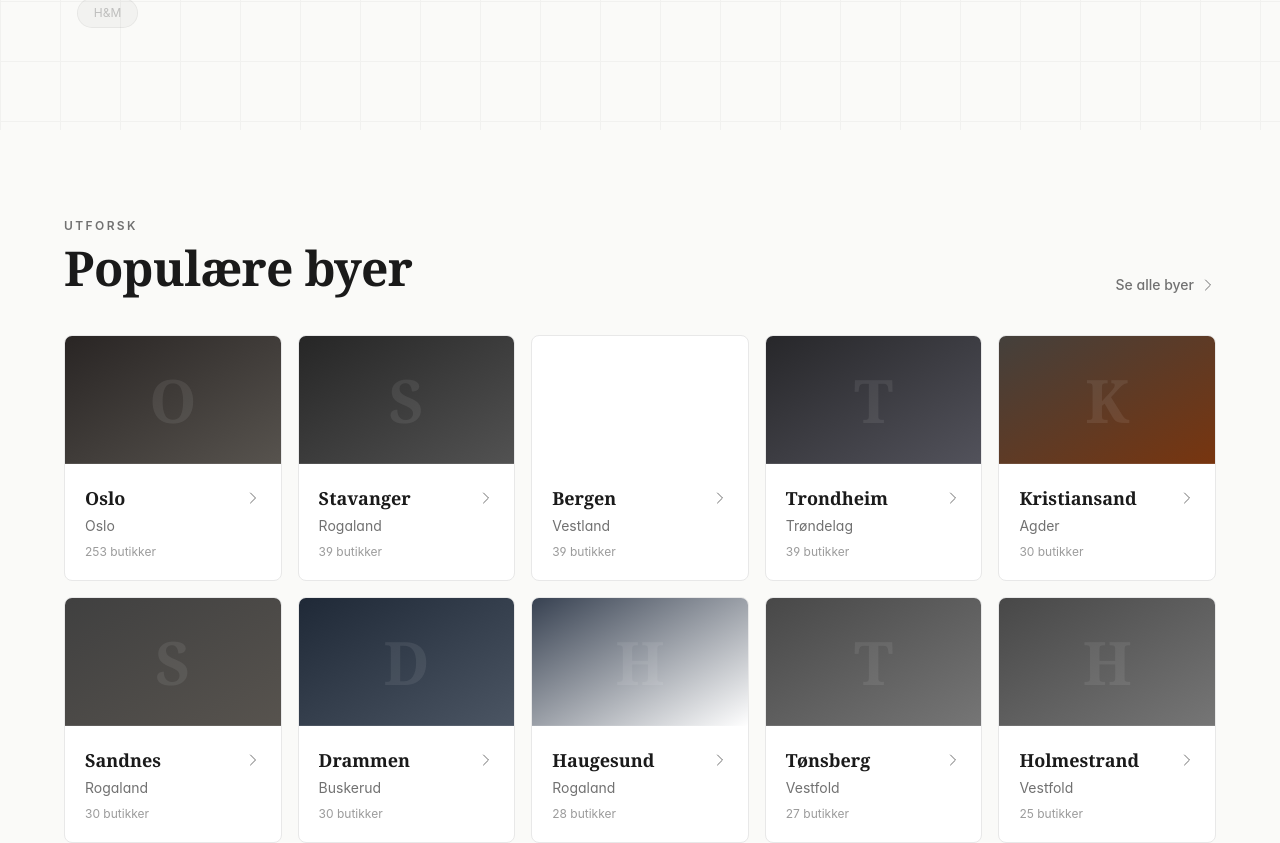
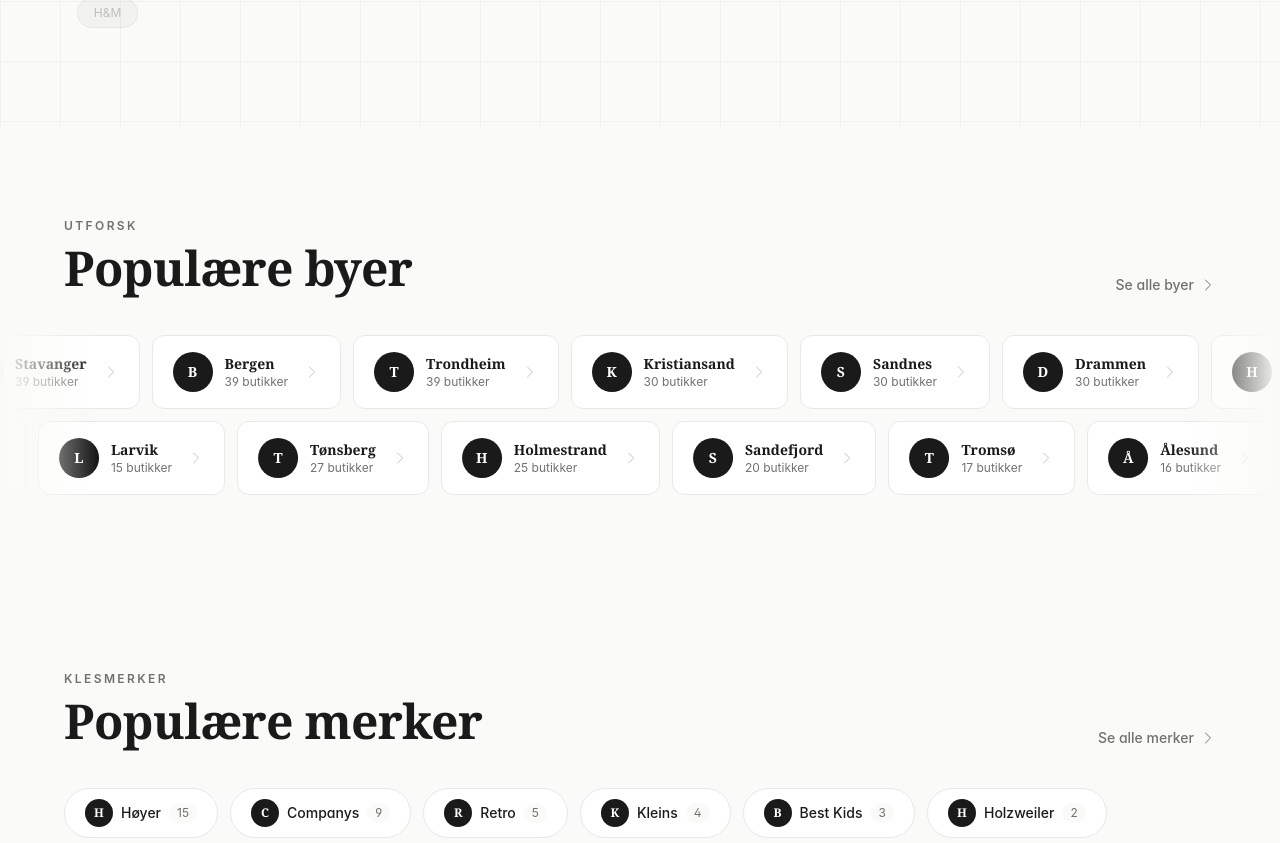
Before and after one commit to MohanM86/klesbutikk, a Next.js app: page / in a window 1280 px wide. Shown: the part 671-1514 px from the top of the page. Built offline with nearby package versions, Linux system fonts and the light colour scheme.

Commit message:
Add files via upload

```diff
--- a/src/app/globals.css
+++ b/src/app/globals.css
@@ -85,6 +85,16 @@
   50% { transform: translateY(-10px); }
 }
 
+/* City marquee */
+@keyframes marqueeLeft {
+  0% { transform: translateX(0); }
+  100% { transform: translateX(-50%); }
+}
+@keyframes marqueeRight {
+  0% { transform: translateX(-50%); }
+  100% { transform: translateX(0); }
+}
+
 /* Tabular numbers for counters */
 .tabular-nums {
   font-variant-numeric: tabular-nums;
--- a/src/app/page.tsx
+++ b/src/app/page.tsx
@@ -1,10 +1,10 @@
 import Link from 'next/link';
 import SearchBar from '@/components/SearchBar';
-import CityCard from '@/components/CityCard';
 import StoreCard from '@/components/StoreCard';
 import FAQAccordion from '@/components/FAQAccordion';
 import CTASection from '@/components/CTASection';
 import AnimatedHero from '@/components/AnimatedHero';
+import CityMarquee from '@/components/CityMarquee';
 import { getTopCities, getFeaturedStores, getStats, getTopBrands } from '@/lib/stores';
 import { faqSchema, itemListSchema } from '@/lib/seo';
 
@@ -32,7 +32,7 @@
 ];
 
 export default function HomePage() {
-  const cities = getTopCities(10);
+  const cities = getTopCities(16);
   const featured = getFeaturedStores(8);
   const stats = getStats();
   const topBrands = getTopBrands(16);
@@ -115,7 +115,8 @@
       </section>
 
       {/* ─── POPULAR CITIES ───────────────────────────────── */}
-      <section className="max-w-8xl mx-auto section-padding py-16 md:py-22">
+      <section className="py-16 md:py-22">
+        <div className="max-w-8xl mx-auto section-padding">
           <div className="flex items-end justify-between mb-10">
             <div>
               <p className="font-body text-xs font-semibold tracking-[0.2em] uppercase text-muted mb-2">
@@ -135,14 +136,12 @@
               </svg>
             </Link>
           </div>
-
-        <div className="grid grid-cols-2 sm:grid-cols-3 md:grid-cols-4 lg:grid-cols-5 gap-4">
-          {cities.map((city) => (
-            <CityCard key={city.slug} city={city} />
-          ))}
         </div>
 
-        <div className="mt-6 text-center sm:hidden">
+        {/* Full-bleed marquee */}
+        <CityMarquee cities={cities} />
+
+        <div className="mt-8 text-center sm:hidden">
           <Link href="/by" className="btn-secondary text-sm">
             Se alle byer
           </Link>
--- /dev/null
+++ b/src/components/CityMarquee.tsx
@@ -0,0 +1,91 @@
+'use client';
+
+import Link from 'next/link';
+import { CityData } from '@/lib/types';
+
+function CityPill({ city }: { city: CityData }) {
+  return (
+    <Link
+      href={`/${city.slug}`}
+      className="group flex-shrink-0 flex items-center gap-3 bg-white border border-border rounded-xl px-5 py-4 hover:border-charcoal/30 transition-all duration-300 hover:-translate-y-0.5"
+    >
+      <div className="w-10 h-10 rounded-full bg-charcoal flex items-center justify-center group-hover:bg-slate transition-colors">
+        <span className="font-display text-sm font-semibold text-white">
+          {city.name.charAt(0)}
+        </span>
+      </div>
+      <div>
+        <span className="block font-display text-sm font-semibold text-charcoal group-hover:text-slate transition-colors">
+          {city.name}
+        </span>
+        <span className="block font-body text-xs text-muted">
+          {city.storeCount} {city.storeCount === 1 ? 'butikk' : 'butikker'}
+        </span>
+      </div>
+      <svg
+        className="w-4 h-4 text-muted/40 group-hover:text-charcoal group-hover:translate-x-0.5 transition-all ml-1"
+        fill="none"
+        stroke="currentColor"
+        viewBox="0 0 24 24"
+      >
+        <path strokeLinecap="round" strokeLinejoin="round" strokeWidth={1.5} d="M8.25 4.5l7.5 7.5-7.5 7.5" />
+      </svg>
+    </Link>
+  );
+}
+
+export default function CityMarquee({ cities }: { cities: CityData[] }) {
+  // Split cities into two rows
+  const row1 = cities.slice(0, Math.ceil(cities.length / 2));
+  const row2 = cities.slice(Math.ceil(cities.length / 2));
+
+  return (
+    <div
+      className="relative overflow-hidden"
+      onMouseEnter={(e) => {
+        e.currentTarget.querySelectorAll<HTMLElement>('.marquee-track').forEach(
+          (el) => (el.style.animationPlayState = 'paused')
+        );
+      }}
+      onMouseLeave={(e) => {
+        e.currentTarget.querySelectorAll<HTMLElement>('.marquee-track').forEach(
+          (el) => (el.style.animationPlayState = 'running')
+        );
+      }}
+    >
+      {/* Fade edges */}
+      <div className="absolute left-0 top-0 bottom-0 w-16 md:w-24 bg-gradient-to-r from-cream to-transparent z-10 pointer-events-none" />
+      <div className="absolute right-0 top-0 bottom-0 w-16 md:w-24 bg-gradient-to-l from-cream to-transparent z-10 pointer-events-none" />
+
+      {/* Row 1 — scrolls left */}
+      <div className="mb-3">
+        <div
+          className="marquee-track flex gap-3"
+          style={{
+            animation: 'marqueeLeft 40s linear infinite',
+            width: 'max-content',
+          }}
+        >
+          {[...row1, ...row1].map((city, i) => (
+            <CityPill key={`r1-${city.slug}-${i}`} city={city} />
+          ))}
+        </div>
+      </div>
+
+      {/* Row 2 — scrolls right */}
+      <div>
+        <div
+          className="marquee-track flex gap-3"
+          style={{
+            animation: 'marqueeRight 45s linear infinite',
+            width: 'max-content',
+          }}
+        >
+          {[...row2, ...row2].map((city, i) => (
+            <CityPill key={`r2-${city.slug}-${i}`} city={city} />
+          ))}
+        </div>
+      </div>
+    </div>
+  );
+}
```
Lines whose indentation alone changed are shown as unchanged.
